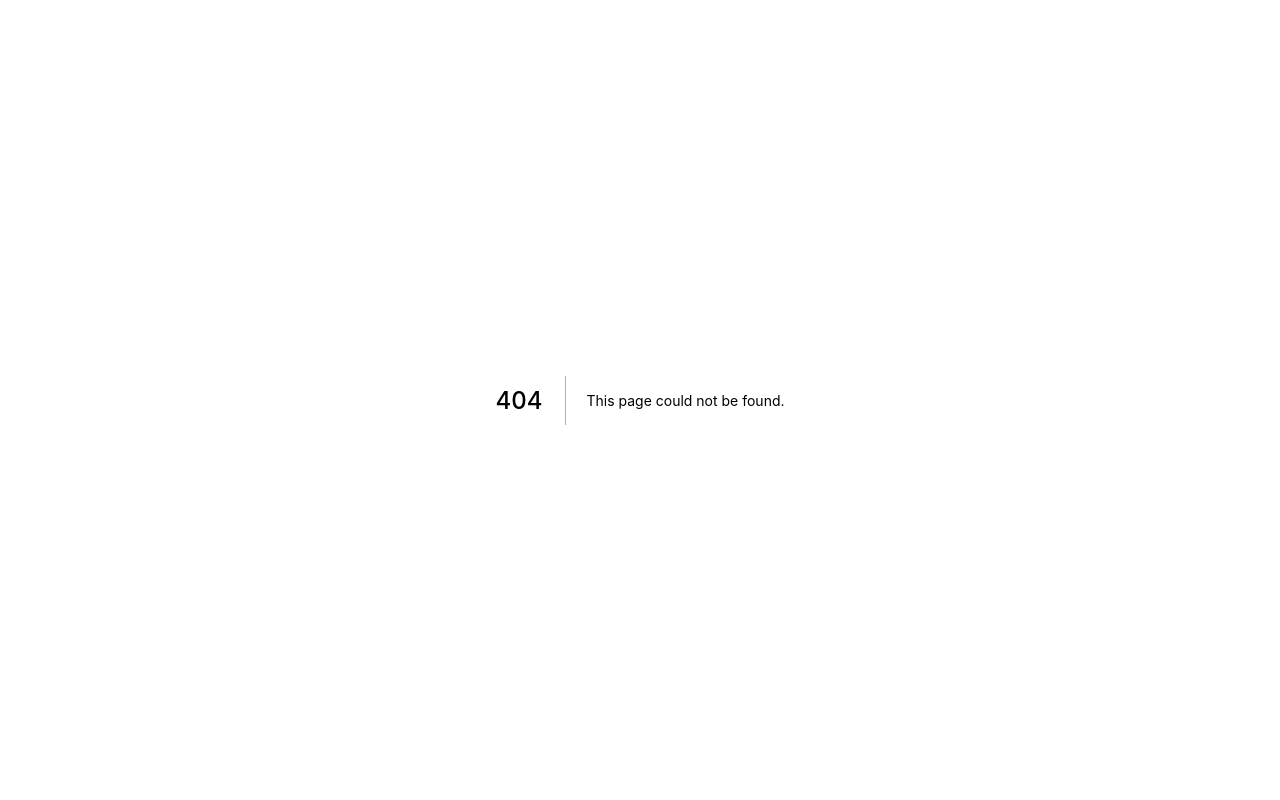
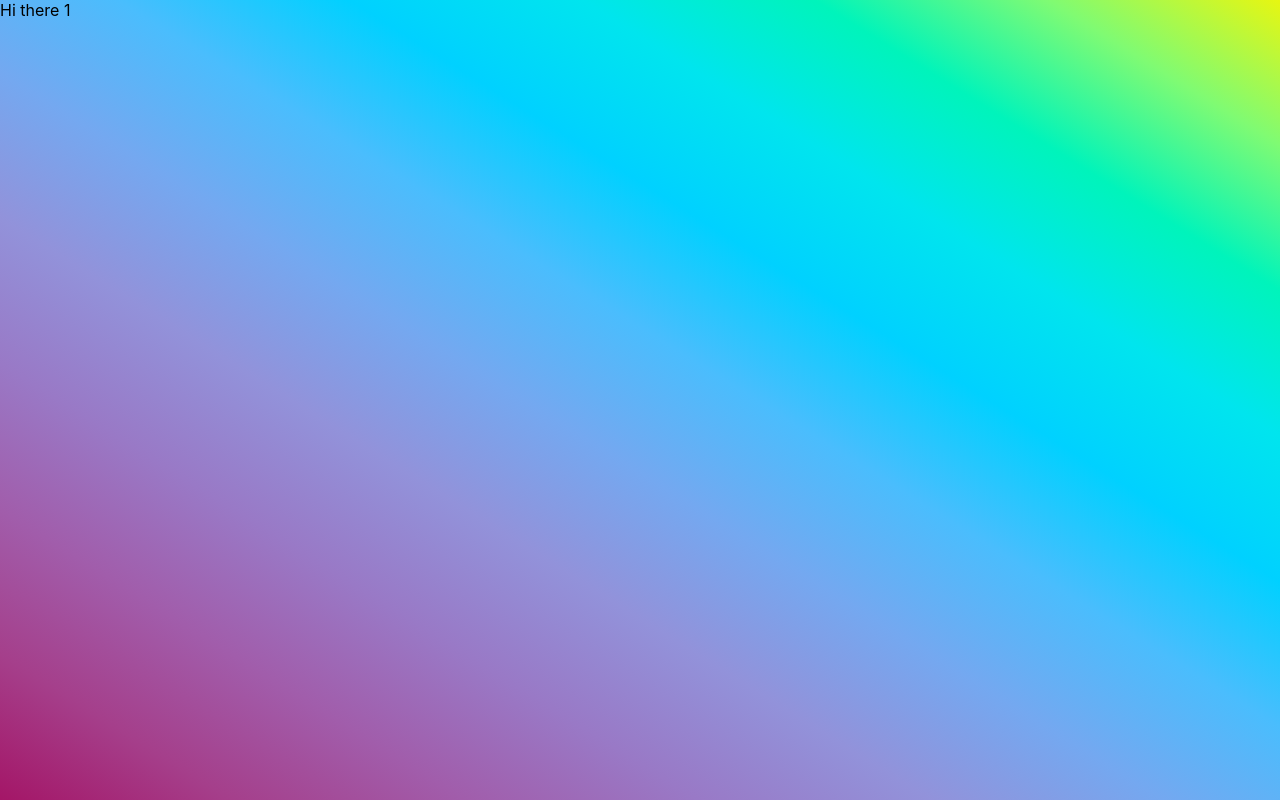
Before and after one commit to Christian-Mar/next_coffee, a Next.js app: page /1 in a window 1280 px wide. Before the commit this address had no page. Built offline with nearby package versions, Linux system fonts and the light colour scheme.

Commit message:
dynamic routing

```diff
--- /dev/null
+++ b/pages/[dynamic].js
@@ -0,0 +1,16 @@
+ import { useRouter } from 'next/router';
+ import Head from 'next/head';
+
+ const DynamicRoute = () => {
+   const router = useRouter();
+   const query = router.query.dynamic;
+   return <div>
+   <Head>
+   <title>{query}</title>
+   </Head>
+
+
+   Hi there {query}</div>
+ }
+
+ export default DynamicRoute;
--- /dev/null
+++ b/pages/courses/nextjs.js
@@ -0,0 +1,5 @@
+const NextJs = () => {
+  return <div>Welcome!!!</div>
+}
+
+export default NextJs;
```
Also changed, not shown: pages/coffee-store/[id].js (+12 -1 lines).
